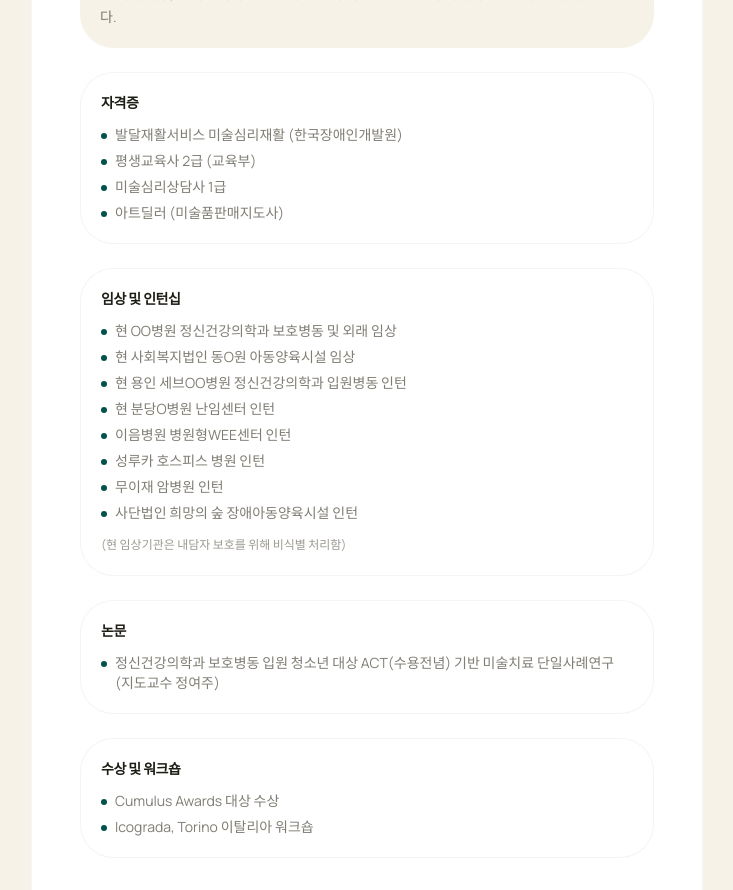
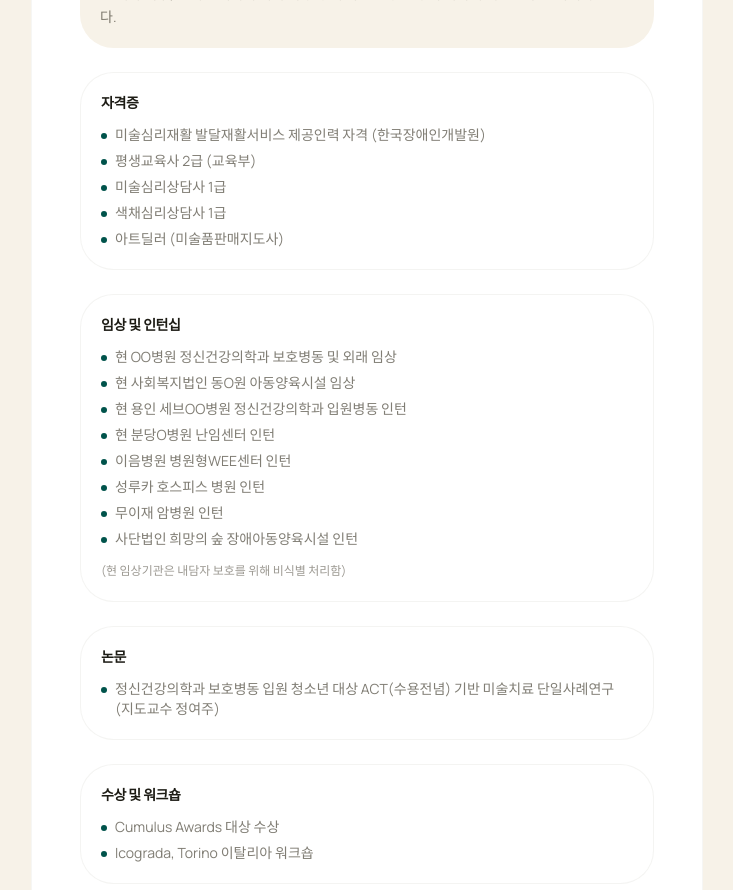
Before and after one commit to act-art-center/actartcenter.com, a Next.js app: page /team in a window 1280 px wide. Shown: the part 1440-2330 px from the top of the page, without its empty margins (273-1006 px from the left). Built offline with nearby package versions, Linux system fonts and the light colour scheme.

Commit message:
content: update therapist credentials order

```diff
--- a/src/app/team/page.tsx
+++ b/src/app/team/page.tsx
@@ -246,9 +246,10 @@ export default function TeamPage() {
                 <h2 className="text-night font-semibold text-sm mb-3">자격증</h2>
                 <ul className="space-y-1.5 text-sm text-charcoal/70">
                   {[
-                    "발달재활서비스 미술심리재활 (한국장애인개발원)",
+                    "미술심리재활 발달재활서비스 제공인력 자격 (한국장애인개발원)",
                     "평생교육사 2급 (교육부)",
                     "미술심리상담사 1급",
+                    "색채심리상담사 1급",
                     "아트딜러 (미술품판매지도사)",
                   ].map((item) => (
                     <li key={item} className="flex items-start gap-2">
```
